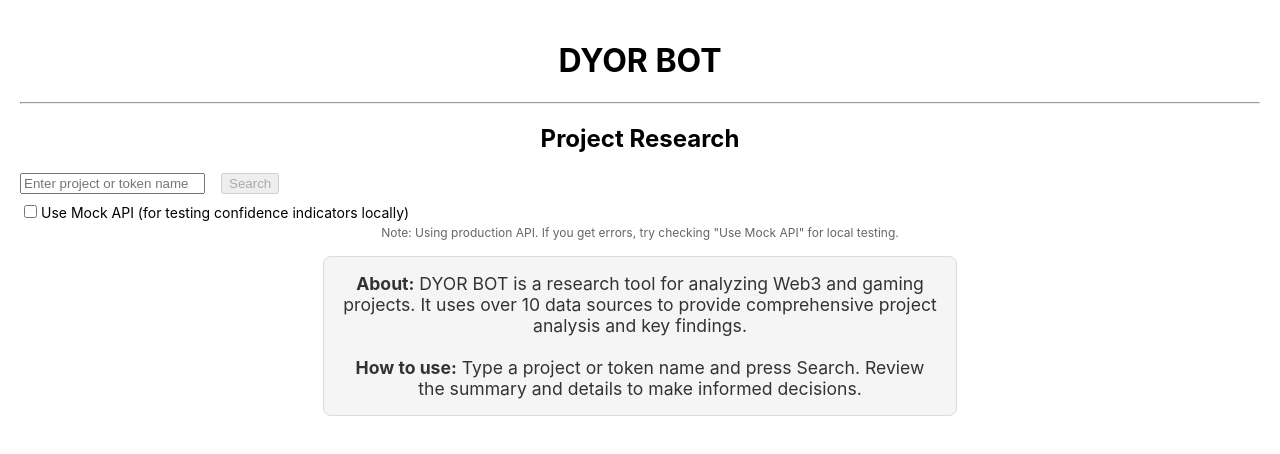
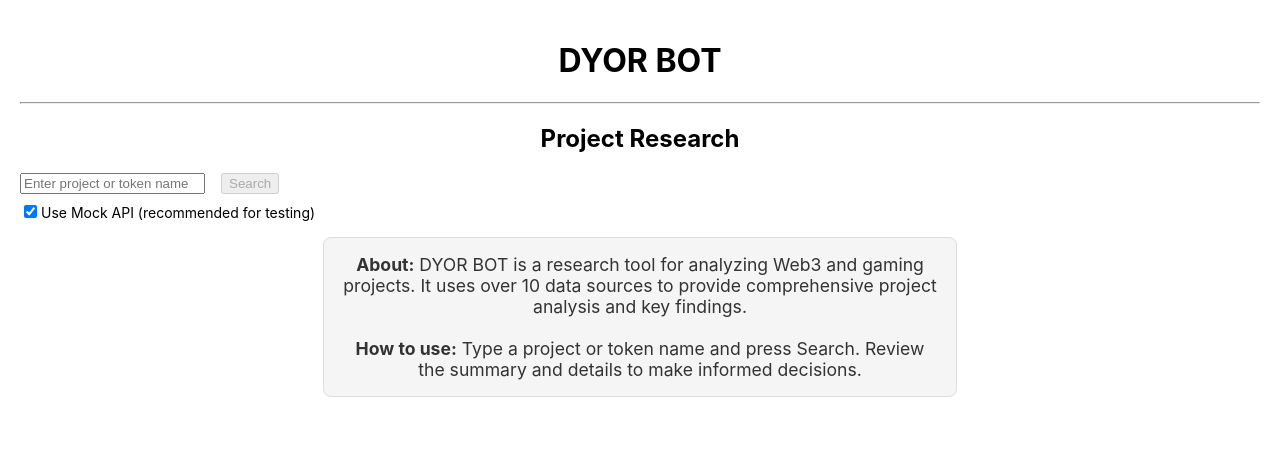
Before and after one commit to sirsapient/DYOR-BOT, a React (Create React App) app in the folder frontend/: page / in a window 1280 px wide. Shown: the top 454 px of the page. Built offline with nearby package versions, Linux system fonts and the light colour scheme.

Commit message:
Temporarily default to mock API due to production backend issues

```diff
--- a/frontend/src/App.tsx
+++ b/frontend/src/App.tsx
@@ -45,7 +45,7 @@ function App() {
   const [research, setResearch] = useState<ProjectResearch | null>(null);
   const [researchLoading, setResearchLoading] = useState(false);
   const [error, setError] = useState<string | null>(null);
-  const [useMockApi, setUseMockApi] = useState(false);
+  const [useMockApi, setUseMockApi] = useState(true); // Default to mock API for now
 
   const handleSearch = async (e: React.FormEvent) => {
     e.preventDefault();
@@ -114,12 +114,12 @@ function App() {
               onChange={e => setUseMockApi(e.target.checked)}
               style={{ marginRight: '4px' }}
             />
-            Use Mock API (for testing confidence indicators locally)
+            Use Mock API (recommended for testing)
           </label>
         </div>
         {!useMockApi && (
           <div style={{ fontSize: '12px', color: '#666', marginTop: '4px' }}>
-            Note: Using production API. If you get errors, try checking "Use Mock API" for local testing.
+            Note: Production API is currently having issues. Use Mock API for reliable testing.
           </div>
         )}
       </form>
```
